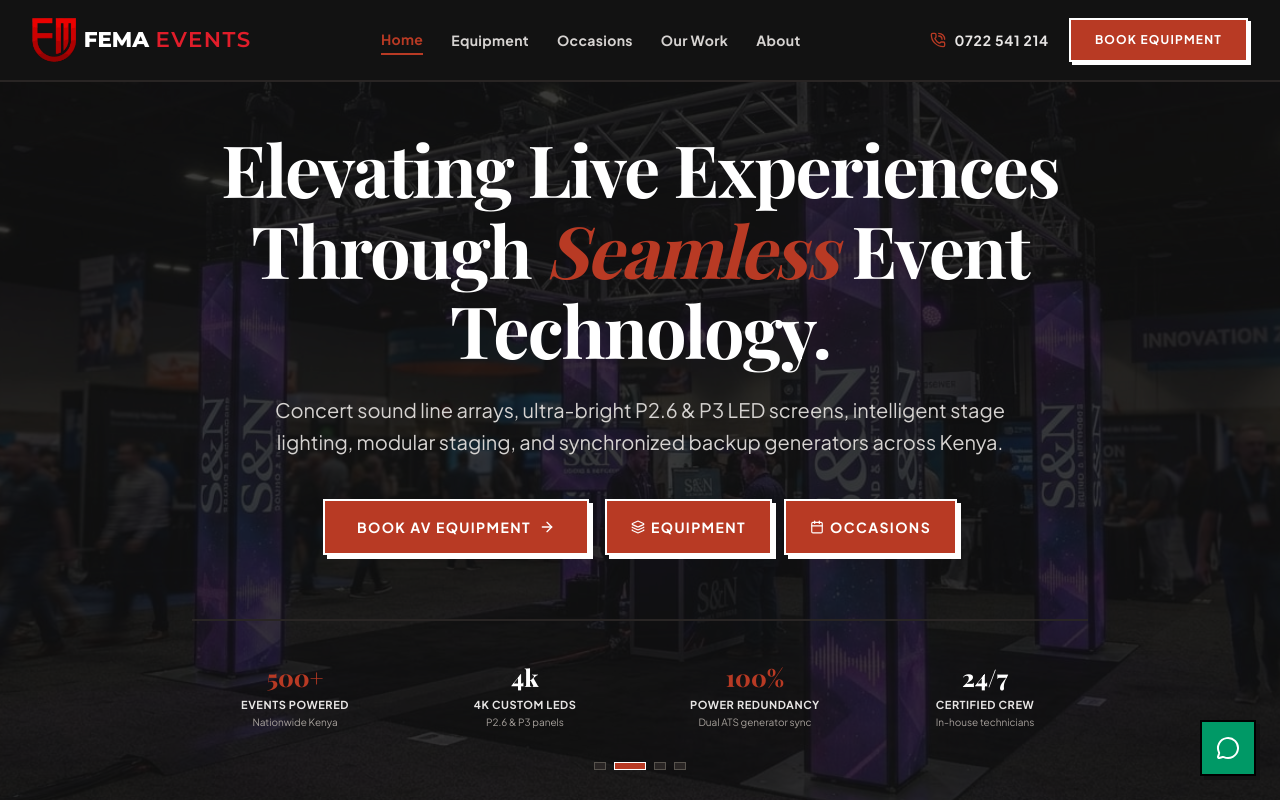
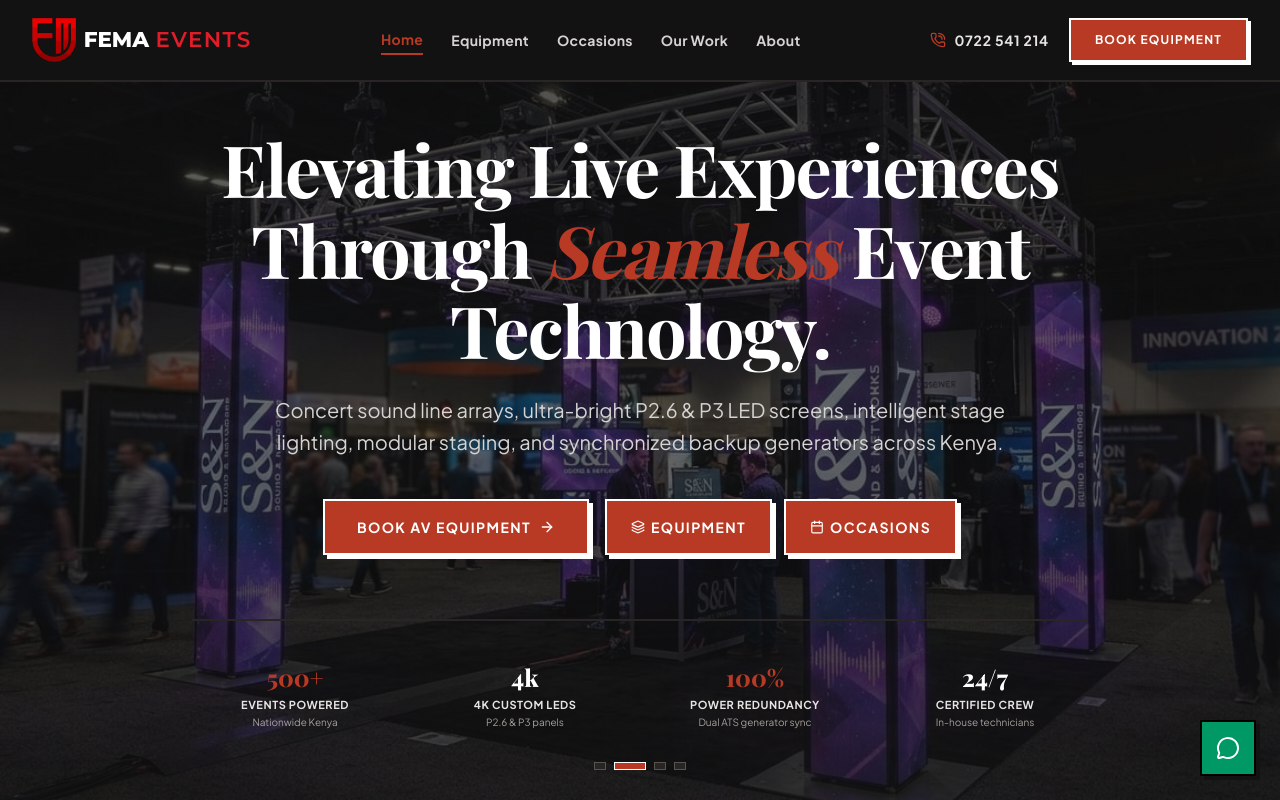
Before and after one commit to draron-dare-045/EVENTS-FEMA, a React (Vite) app: page / in a window 1280 px wide. Shown: the top 800 px of the page. Built offline with nearby package versions, Linux system fonts and the light colour scheme; a web font is replaced by a local one.

Commit message:
Feat: arrosel layout changed

```diff
--- a/src/components/Hero.tsx
+++ b/src/components/Hero.tsx
@@ -85,8 +85,8 @@ export const Hero: React.FC<HeroProps> = ({ onNavigateView, onOpenQuote }) => {
             style={{ backgroundImage: `url('${img}')` }}
           />
         ))}
-        {/* Mobile High-Contrast Solid Overlay for crystal clear readability */}
-        <div className="absolute inset-0 bg-[#121212] opacity-80" />
+        {/* Gradient overlay for readability while letting the carousel imagery show through */}
+        <div className="absolute inset-0 bg-gradient-to-b from-[#121212]/70 via-[#121212]/55 to-[#121212]/80" />
       </div>
 
       <div className="relative z-10 max-w-7xl mx-auto px-4 sm:px-6 lg:px-8 flex flex-col items-center text-center">
```
